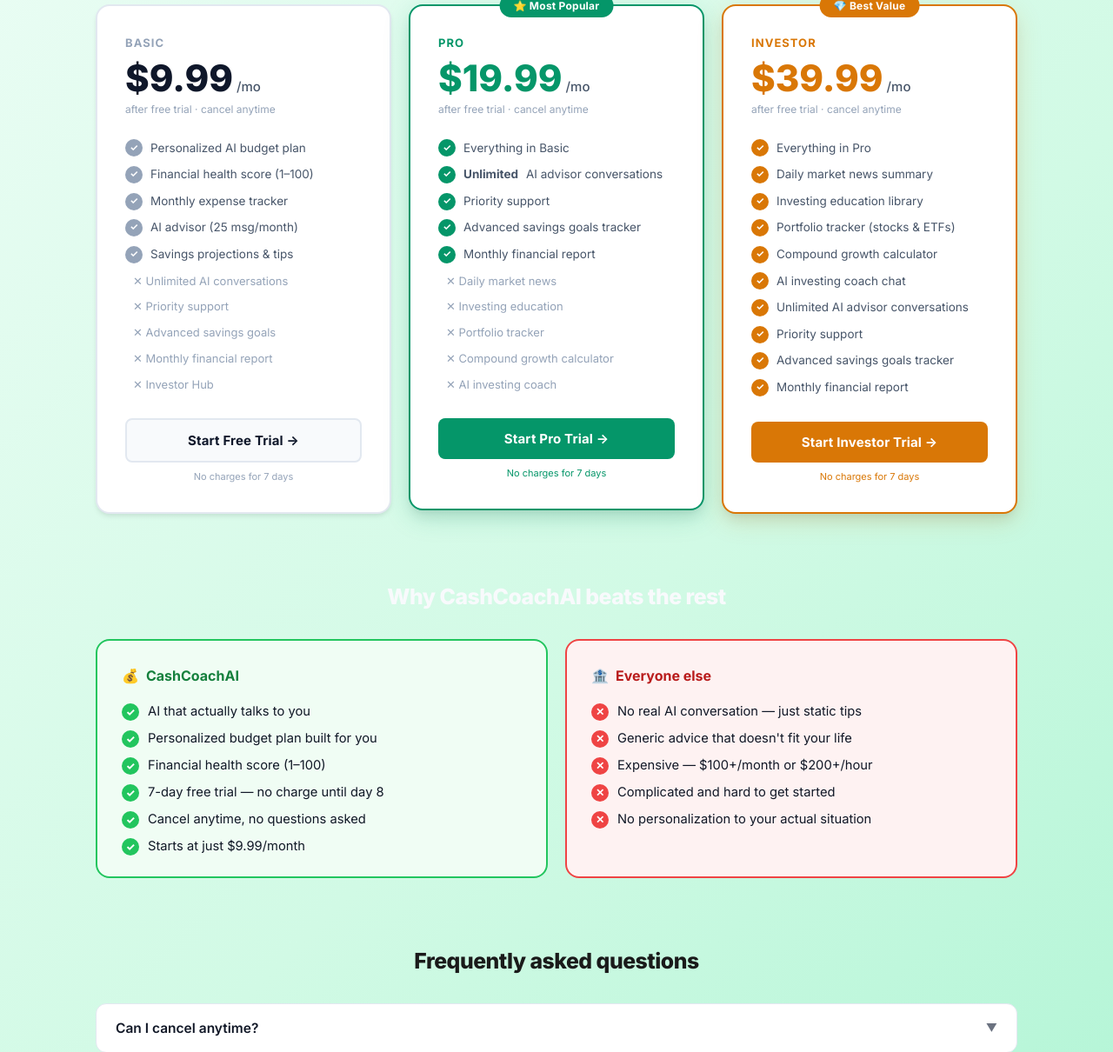
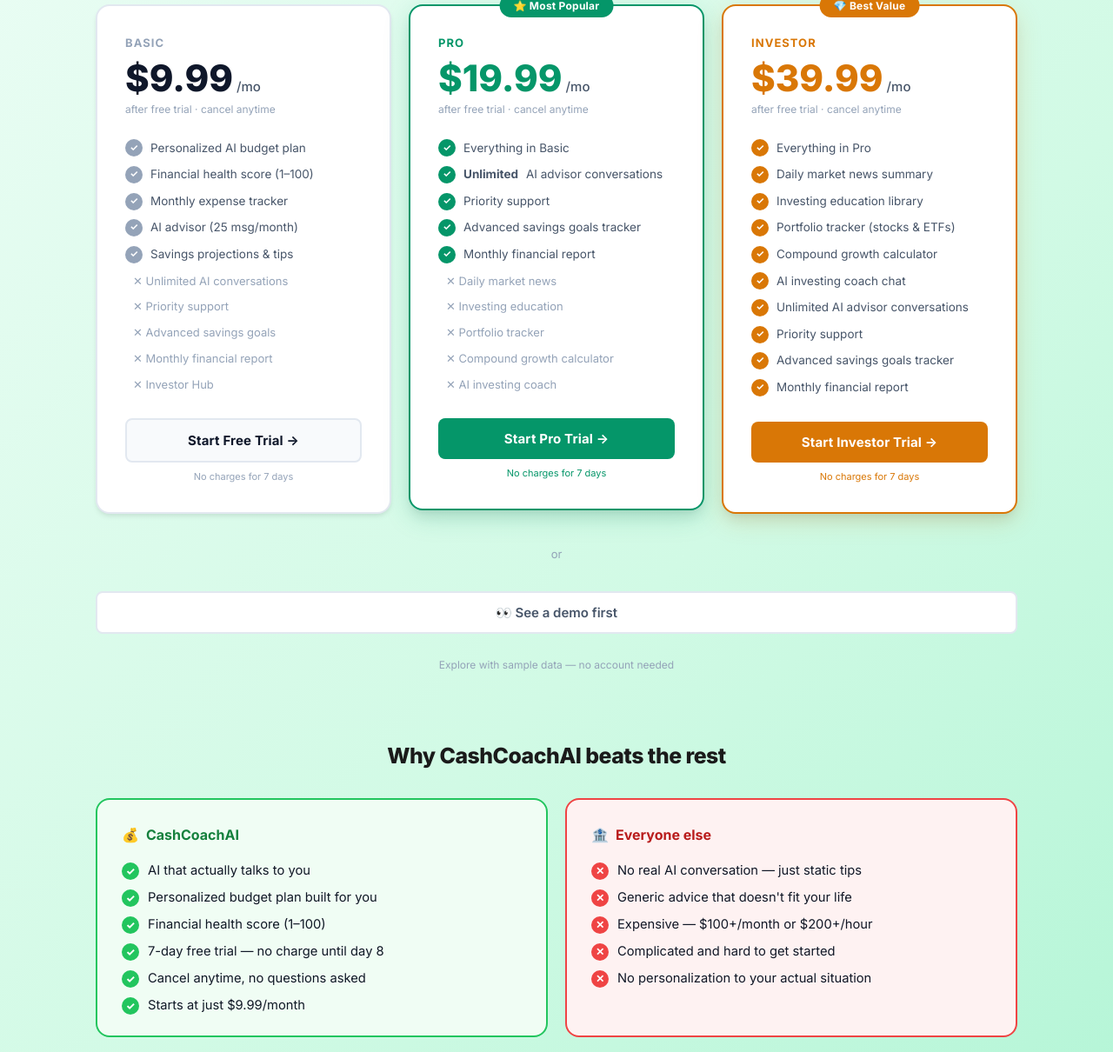
Before and after one commit to jamisondraddy21-create/cashcoachai, a Flask app: page /subscribe in a window 1280 px wide. Shown: the part 243-1453 px from the top of the page at 87% size. Run offline with Flask 2, Linux system fonts and the light colour scheme; some libraries are stand-ins or nearby versions.

Commit message:
fix comparison title and move demo button

```diff
--- a/templates/subscribe.html
+++ b/templates/subscribe.html
@@ -17,7 +17,7 @@
       text-align: center;
       font-size: 1.55rem;
       font-weight: 800;
-      color: #f8fafc;
+      color: #1a1a1a;
       margin: 0 0 28px;
       letter-spacing: -0.02em;
     }
@@ -247,6 +247,11 @@
   <!-- Error -->
   <div class="sub-error" id="subError"></div>
 
+  <!-- Demo -->
+  <div class="sub-divider">or</div>
+  <button class="sub-btn-demo" onclick="startDemo()">👀 See a demo first</button>
+  <p class="sub-note" style="text-align:center">Explore with sample data — no account needed</p>
+
   <!-- Comparison Section -->
   <div class="compare-section">
     <h2>Why CashCoachAI beats the rest</h2>
@@ -354,11 +359,6 @@
     </div>
   </div>
 
-  <!-- Demo & footer -->
-  <div class="sub-divider">or</div>
-  <button class="sub-btn-demo" onclick="startDemo()">👀 See a demo first</button>
-  <p class="sub-note" style="text-align:center">Explore with sample data — no account needed</p>
-
   <p class="sub-footer-note" style="margin-top:12px">
     Already subscribed? <a href="/" class="sub-link">Return to app</a>
   </p>
```
